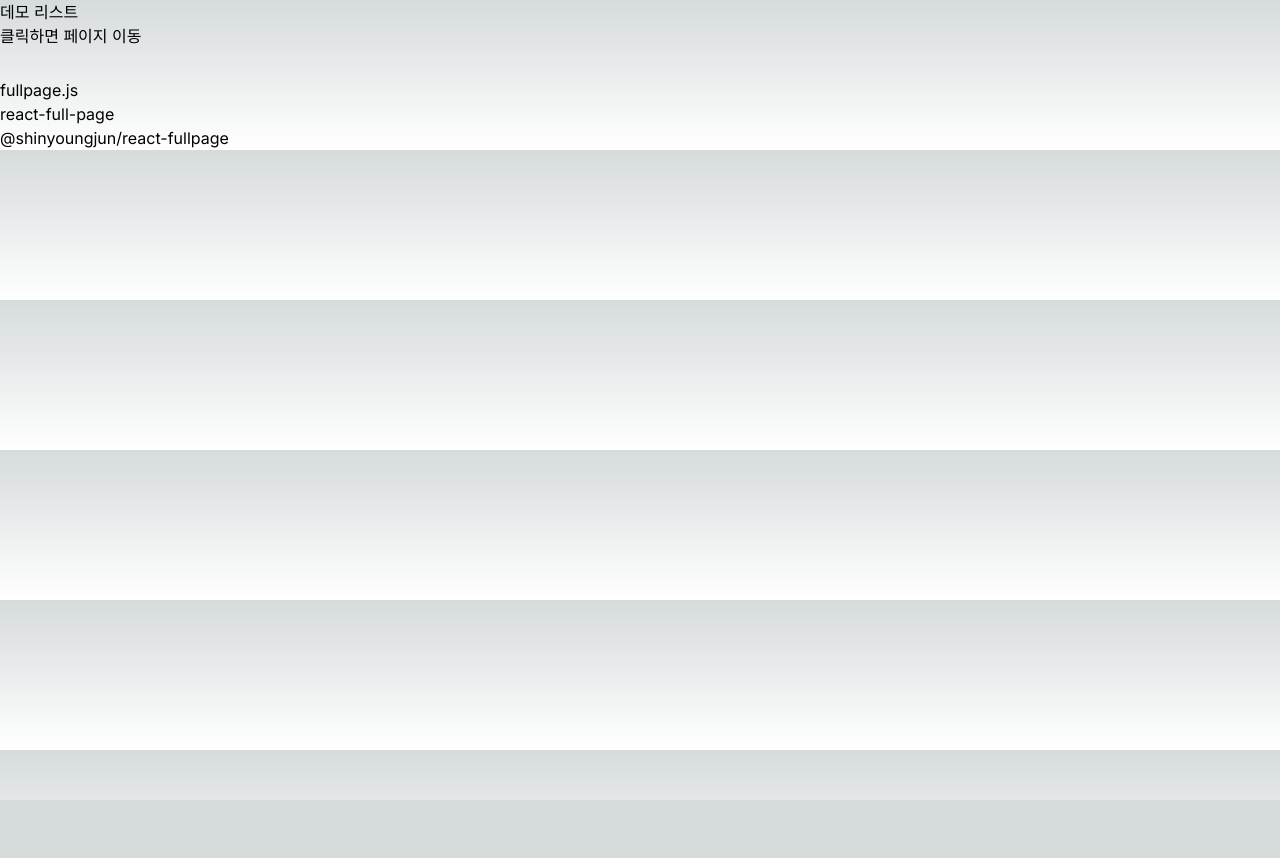
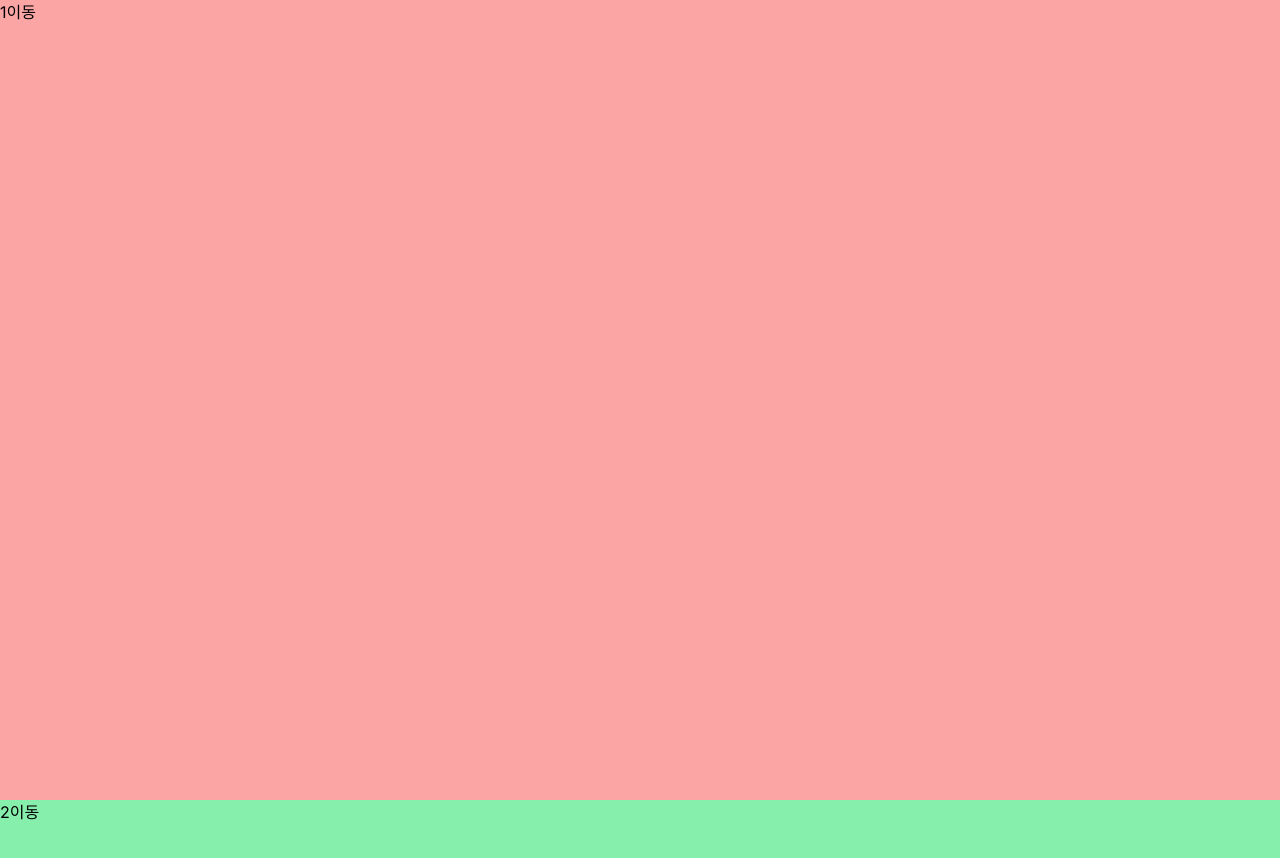
Before and after one commit to yiminwook/fullpage-demo, a Next.js app: page / in a window 1280 px wide. Shown: the top 858 px of the page. Before the commit the page ends 800 px from the top, so only its background shows below. Built offline with nearby package versions, Linux system fonts and the light colour scheme.

Commit message:
Add: fullpage context

```diff
--- /dev/null
+++ b/src/app/_component/Memo.tsx
@@ -0,0 +1,21 @@
+import React, { forwardRef, memo } from "react";
+
+interface MemoProps {
+  children: React.ReactNode;
+  className?: string;
+  style?: React.CSSProperties;
+}
+
+export default memo(
+  forwardRef<HTMLDivElement, MemoProps>(function Memo(
+    { children, className, style },
+    ref
+  ) {
+    console.log("memo");
+    return (
+      <div className={className} style={style} ref={ref}>
+        {children}
+      </div>
+    );
+  })
+);
--- /dev/null
+++ b/src/app/_component/Provider.tsx
@@ -0,0 +1,59 @@
+import { useCallback, useEffect, useMemo, useRef, useState } from "react";
+import { ctx } from "./context";
+import { Controller } from "./controller";
+import Memo from "./Memo";
+
+interface ProviderProps {
+  children: React.ReactNode;
+  className?: string;
+}
+
+export default function Provider({ className, children }: ProviderProps) {
+  const [_, renderer] = useState(0);
+  const [fullpage] = useState(new Controller(renderer));
+  const ref = useRef<HTMLDivElement>(null);
+
+  console.log("page", fullpage.getState().page);
+  const height = `calc(${-100 * (fullpage.getState().page - 1)}vh)`;
+  console.log("height", height);
+  const transform = `translate3d(0, ${height}, 0)`;
+
+  const scrollHandler = useMemo(() => {
+    let timer: NodeJS.Timer | null = null;
+    return (e: WheelEvent) => {
+      e.preventDefault();
+      if (timer) return;
+      timer = setTimeout(() => {
+        console.log("scroll", e.deltaY);
+        if (e.deltaY < 0) {
+          fullpage.prevPage();
+        } else {
+          fullpage.nextPage();
+        }
+        timer = null;
+      }, 500);
+    };
+  }, [fullpage]);
+
+  useEffect(() => {
+    const el = ref.current;
+    if (!el) return;
+
+    el.addEventListener("wheel", scrollHandler);
+    return () => {
+      el.removeEventListener("wheel", scrollHandler);
+    };
+  }, [scrollHandler]);
+
+  return (
+    <ctx.Provider value={fullpage}>
+      <Memo
+        style={{ transform }}
+        className={["transition-transform ease", className].join(" ")}
+        ref={ref}
+      >
+        {children}
+      </Memo>
+    </ctx.Provider>
+  );
+}
--- /dev/null
+++ b/src/app/_component/Section.tsx
@@ -0,0 +1,19 @@
+import { useCtx } from "./context";
+
+export default function Section() {
+  const asd = useCtx();
+  console.log("render");
+
+  return (
+    <section className="bg-red-300 h-[100vh]">
+      <span>5</span>
+      <button
+        onClick={() => {
+          asd.setPage(1);
+        }}
+      >
+        이동
+      </button>
+    </section>
+  );
+}
--- /dev/null
+++ b/src/app/_component/context.ts
@@ -0,0 +1,10 @@
+import { createContext, useContext } from "react";
+import { Controller } from "./controller";
+
+export const ctx = createContext<Controller | null>(null);
+
+export const useCtx = () => {
+  const context = useContext(ctx);
+  if (!context) throw new Error("Cannot find Provider");
+  return context;
+};
--- /dev/null
+++ b/src/app/_component/controller.ts
@@ -0,0 +1,45 @@
+import { Dispatch, SetStateAction } from "react";
+import { Option } from "./type";
+import { deepCopy } from "../_lib/deepCopy";
+
+export class Controller {
+  durationTime = 1000;
+
+  state = {
+    page: 1,
+    maxPage: 5,
+  };
+
+  constructor(
+    private renderer: Dispatch<SetStateAction<number>>,
+    option?: Option
+  ) {}
+
+  reRender() {
+    this.renderer((prev) => prev + 1);
+  }
+
+  setState(cb: (state: typeof this.state) => Partial<typeof this.state>) {
+    const newState = cb(deepCopy(this.state));
+    this.state = { ...this.state, ...newState };
+    this.reRender();
+  }
+
+  prevPage() {
+    this.setState((state) => {
+      if (state.page <= 1) return { page: 1 };
+      return { page: state.page - 1 };
+    });
+  }
+
+  nextPage() {
+    this.setState((state) => {
+      if (state.page >= state.maxPage) return { page: state.maxPage };
+      return { page: state.page + 1 };
+    });
+  }
+
+  getState() {
+    return deepCopy(this.state);
+  }
+}
--- /dev/null
+++ b/src/app/_component/type.ts
@@ -0,0 +1 @@
+export type Option = Record<string, any>;
--- a/src/app/page.tsx
+++ b/src/app/page.tsx
@@ -1,23 +1,27 @@
-import Link from "next/link";
+"use client";
+import Provider from "./_component/Provider";
+import Section from "./_component/Section";
 
 export default function Home() {
   return (
-    <div>
-      <h1>데모 리스트</h1>
-      <p>클릭하면 페이지 이동</p>
-      <ul className="mt-[30px]">
-        <li className="flex flex-col">
-          <Link className="hover:text-red-300" href="/fullpage.js">
-            fullpage.js
-          </Link>
-          <Link className="hover:text-red-300" href="/react-full-page">
-            react-full-page
-          </Link>
-          <Link className="hover:text-red-300" href="/shinyoungjun">
-            @shinyoungjun/react-fullpage
-          </Link>
-        </li>
-      </ul>
-    </div>
+    <Provider className="bg-white text-w-400">
+      <section className="bg-red-300 h-[100vh]">
+        <span>1</span>
+        <button>이동</button>
+      </section>
+      <section className="bg-green-300 h-[100vh]">
+        <span>2</span>
+        <button>이동</button>
+      </section>
+      <section className="bg-yellow-300 h-[100vh]">
+        <span>3</span>
+        <button>이동</button>
+      </section>
+      <section className="bg-gray-300 h-[100vh]">
+        <span>4</span>
+        <button>이동</button>
+      </section>
+      <Section />
+    </Provider>
   );
 }
```
